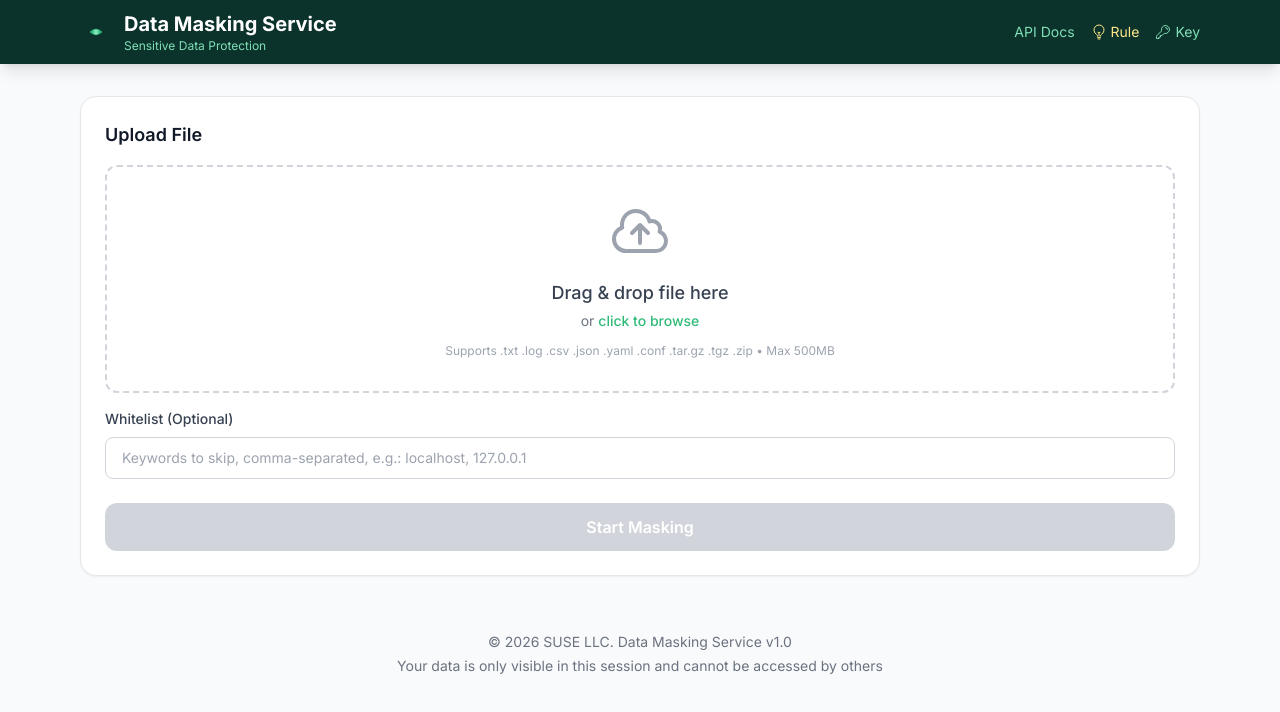
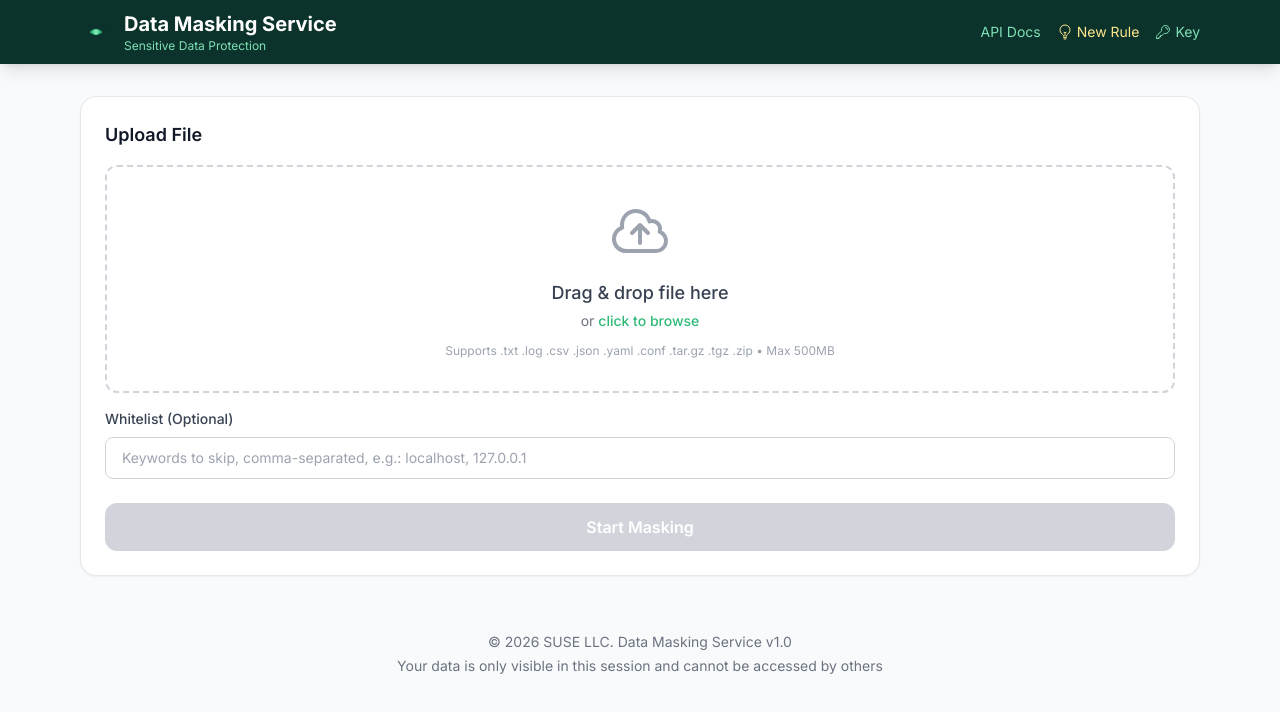
Before and after one commit to RoyCai7/data-masking, a React (Vite) app in the folder frontend/: page / in a window 1280 px wide. Shown: the top 712 px of the page. Built offline with nearby package versions, Linux system fonts and the light colour scheme; no server answers.

Commit message:
Rename header action to New Rule

```diff
--- a/frontend/src/components/Header.tsx
+++ b/frontend/src/components/Header.tsx
@@ -104,10 +104,10 @@ export default function Header() {
             <button
               onClick={() => setShowSuggestRule(true)}
               className="flex items-center space-x-1 text-sm text-amber-200 hover:text-white transition-colors"
-              title="Rule"
+              title="New Rule"
             >
               <LightBulbIcon className="w-4 h-4" />
-              <span>Rule</span>
+              <span>New Rule</span>
             </button>
 
             <button
```
